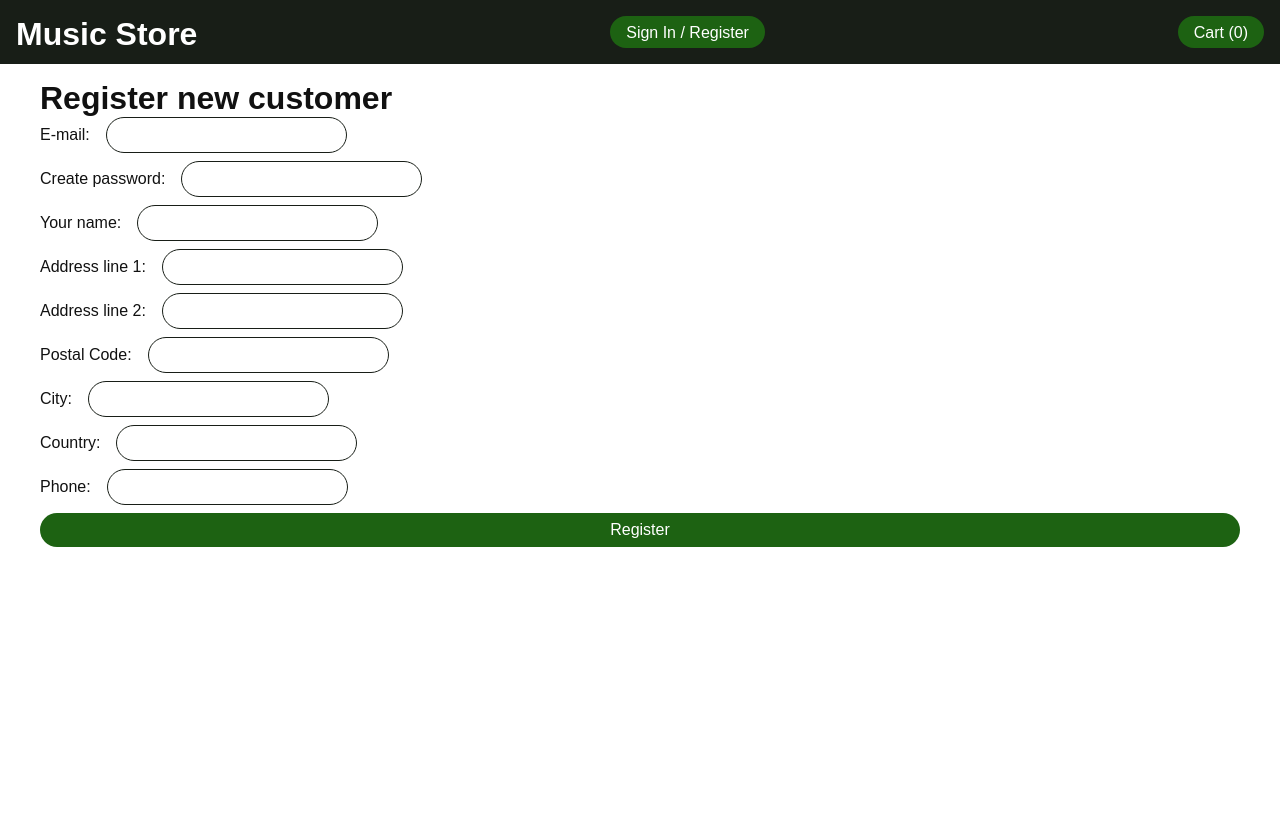
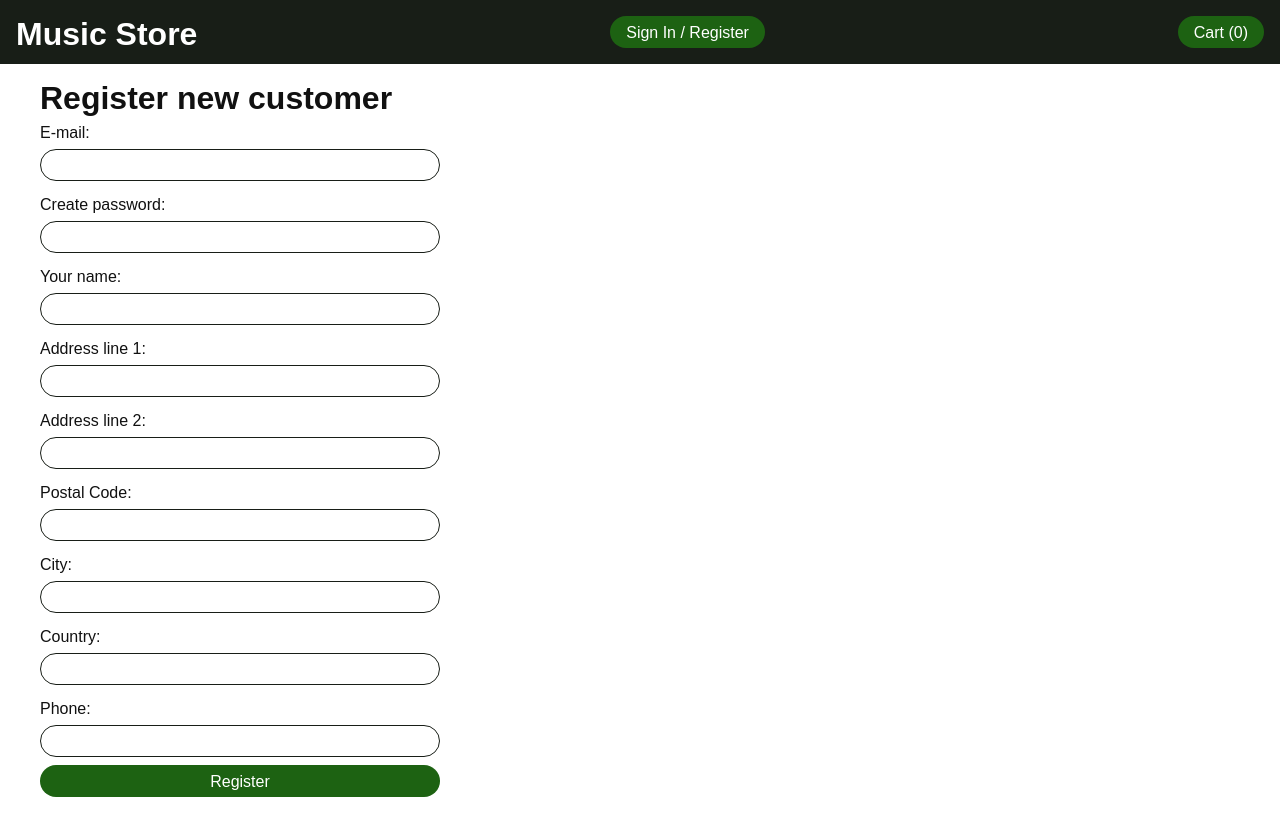
Before and after one commit to davidb-webdev/checkout, a React (Vite) app in the folder client/: page /register in a window 1280 px wide. Built offline with nearby package versions, Linux system fonts and the light colour scheme; no server answers.

Commit message:
re-style signin/register forms

```diff
--- a/client/src/components/RegisterCustomerForm.tsx
+++ b/client/src/components/RegisterCustomerForm.tsx
@@ -1,19 +1,9 @@
 import { ChangeEvent, useContext, useState } from "react";
 import { registerUser } from "../services/stripeServices";
 import RegisterUserFormData from "../models/RegisterUserFormData";
-import styled from "styled-components";
 import { AuthContext } from "../contexts/AuthContext";
 import SignInUserFormData from "../models/SignInUserFormData";
-
-const StyledRegisterUserForm = styled.form`
-  display: flex;
-  flex-direction: column;
-  gap: 0.5rem;
-
-  input {
-    margin-left: 1em;
-  }
-`;
+import StyledForm from "../styled/StyledForm";
 
 const RegisterUserForm = () => {
   const { handleSignIn } = useContext(AuthContext);
@@ -29,7 +19,7 @@ const RegisterUserForm = () => {
   };
 
   return (
-    <StyledRegisterUserForm
+    <StyledForm
       onSubmit={async (e) => {
         e.preventDefault();
         try {
@@ -44,7 +34,7 @@ const RegisterUserForm = () => {
       }}
     >
       <label>
-        E-mail:
+        <span>E-mail:</span>
         <input
           type="text"
           name="email"
@@ -54,7 +44,7 @@ const RegisterUserForm = () => {
         />
       </label>
       <label>
-        Create password:
+        <span>Create password:</span>
         <input
           name="password"
           type="password"
@@ -64,7 +54,7 @@ const RegisterUserForm = () => {
         />
       </label>
       <label>
-        Your name:
+        <span>Your name:</span>
         <input
           type="text"
           name="name"
@@ -74,7 +64,7 @@ const RegisterUserForm = () => {
         />
       </label>
       <label>
-        Address line 1:
+        <span>Address line 1:</span>
         <input
           type="text"
           name="addressLine1"
@@ -84,7 +74,7 @@ const RegisterUserForm = () => {
         />
       </label>
       <label>
-        Address line 2:
+        <span>Address line 2:</span>
         <input
           type="text"
           name="addressLine2"
@@ -94,7 +84,7 @@ const RegisterUserForm = () => {
         />
       </label>
       <label>
-        Postal Code:
+        <span>Postal Code:</span>
         <input
           type="text"
           name="addressPostalCode"
@@ -104,7 +94,7 @@ const RegisterUserForm = () => {
         />
       </label>
       <label>
-        City:
+        <span>City:</span>
         <input
           type="text"
           name="addressCity"
@@ -114,7 +104,7 @@ const RegisterUserForm = () => {
         />
       </label>
       <label>
-        Country:
+        <span>Country:</span>
         <input
           type="text"
           name="addressCountry"
@@ -124,7 +114,7 @@ const RegisterUserForm = () => {
         />
       </label>
       <label>
-        Phone:
+        <span>Phone:</span>
         <input
           type="tel"
           name="phone"
@@ -134,7 +124,7 @@ const RegisterUserForm = () => {
         />
       </label>
       <button>Register</button>
-    </StyledRegisterUserForm>
+    </StyledForm>
   );
 };
 
--- a/client/src/components/SignInUserForm.tsx
+++ b/client/src/components/SignInUserForm.tsx
@@ -1,17 +1,7 @@
 import { ChangeEvent, useContext, useState } from "react";
 import { AuthContext } from "../contexts/AuthContext";
 import SignInUserFormData from "../models/SignInUserFormData";
-import styled from "styled-components";
-
-const StyledSignInUserForm = styled.form`
-  display: flex;
-  flex-direction: column;
-  gap: 0.5rem;
-
-  input {
-    margin-left: 1em;
-  }
-`;
+import StyledForm from "../styled/StyledForm";
 
 const SignInUserForm = () => {
   const { handleSignIn } = useContext(AuthContext);
@@ -27,14 +17,14 @@ const SignInUserForm = () => {
   };
 
   return (
-    <StyledSignInUserForm
+    <StyledForm
       onSubmit={(e) => {
         e.preventDefault();
         handleSignIn(formData);
       }}
     >
       <label>
-        E-mail:
+        <span>E-mail:</span>
         <input
           type="text"
           name="email"
@@ -44,7 +34,7 @@ const SignInUserForm = () => {
         />
       </label>
       <label>
-        Password:
+        <span>Password:</span>
         <input
           name="password"
           type="password"
@@ -54,7 +44,7 @@ const SignInUserForm = () => {
         />
       </label>
       <button>Sign In</button>
-    </StyledSignInUserForm>
+    </StyledForm>
   );
 };
 
--- /dev/null
+++ b/client/src/styled/StyledForm.ts
@@ -0,0 +1,15 @@
+import styled from "styled-components";
+
+const StyledForm = styled.form`
+  display: flex;
+  flex-direction: column;
+  gap: var(--spacing-half);
+	max-width: 400px;
+
+  label {
+		display: grid;
+		line-height: 2;
+	}
+`;
+
+export default StyledForm;
--- a/client/src/styles/styles.css
+++ b/client/src/styles/styles.css
@@ -61,6 +61,7 @@ button {
   border-radius: var(--radius-full);
   padding: var(--spacing-half) var(--spacing-default);
   font-size: var(--font-size-body);
+  height: calc(1rem + 2 * var(--spacing-half));
 }
 
 input {
```
